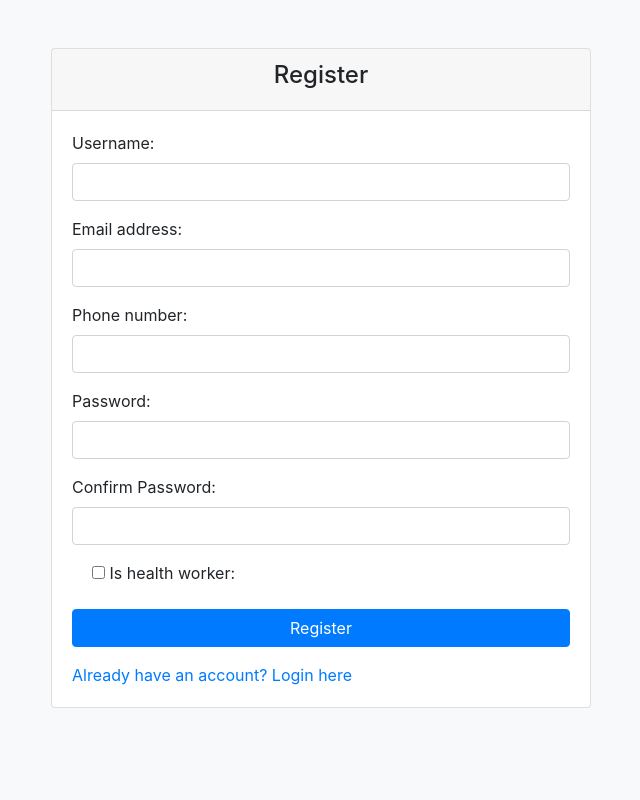
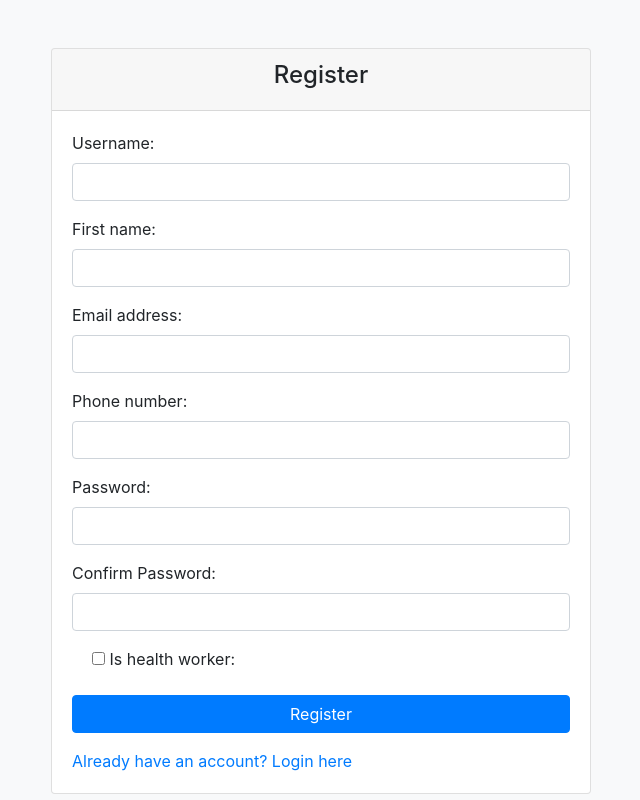
Before and after one commit to JosephAaronMusara/CommunityHealthReportingandAnalyticsPlatform, a Django app: page /register/ in a window 1280 px wide. Shown: the whole page, without its empty margins (319-959 px from the left). Run offline with Django 5.2, Linux system fonts and the light colour scheme; some libraries are stand-ins or nearby versions.

Commit message:
Add first name on reg to avoid starting with a blank name on dashboard

```diff
--- a/reports/templates/reports/register.html
+++ b/reports/templates/reports/register.html
@@ -20,6 +20,10 @@
                             <div class="form-group">
                                 {{ form.username.label_tag }}
                                 {{ form.username|add_class:"form-control" }}
+                            </div>
+                            <div class="form-group">
+                                {{ form.first_name.label_tag }}
+                                {{ form.first_name|add_class:"form-control" }}
                             </div>
                             <div class="form-group">
                                 {{ form.email.label_tag }}
```
